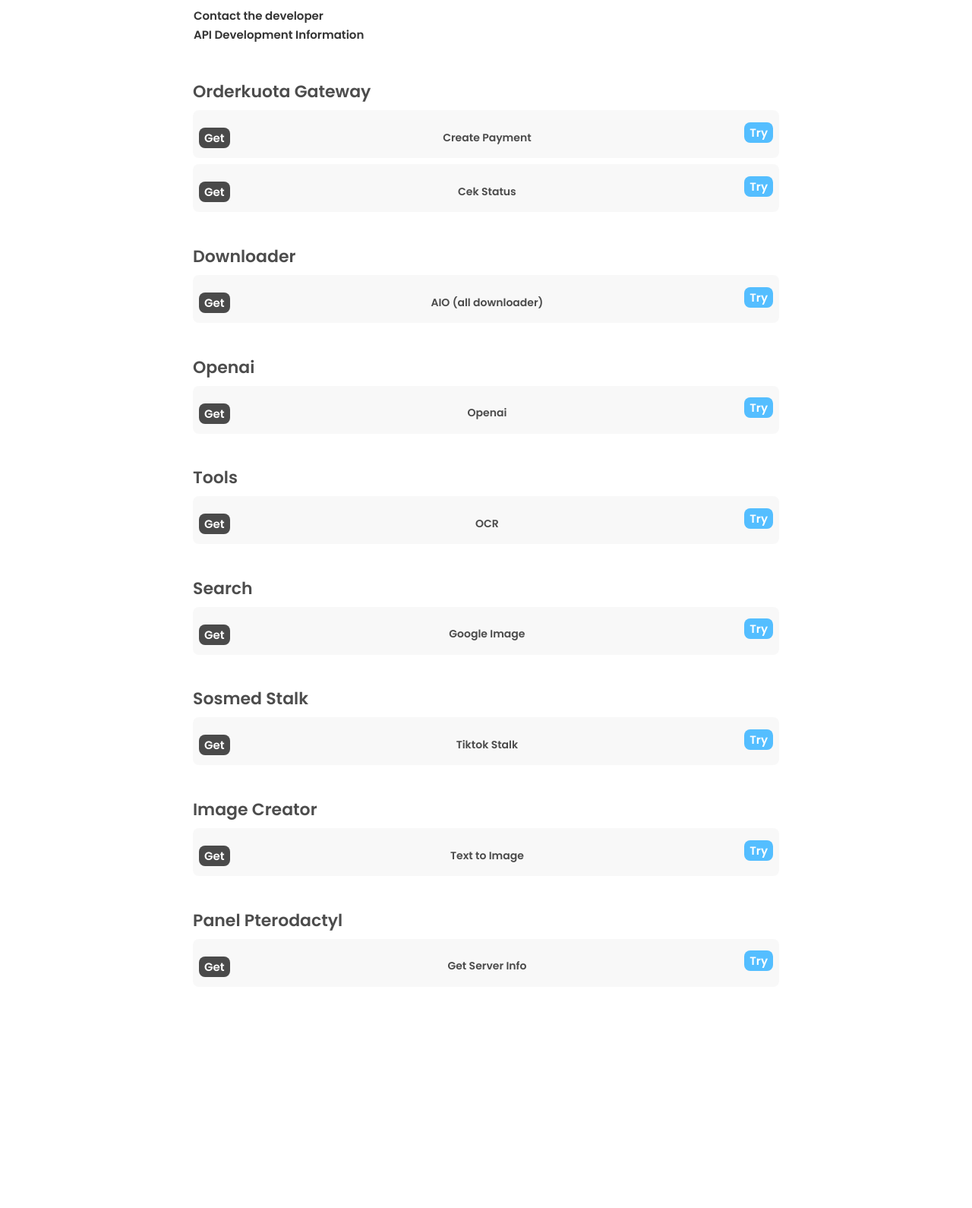
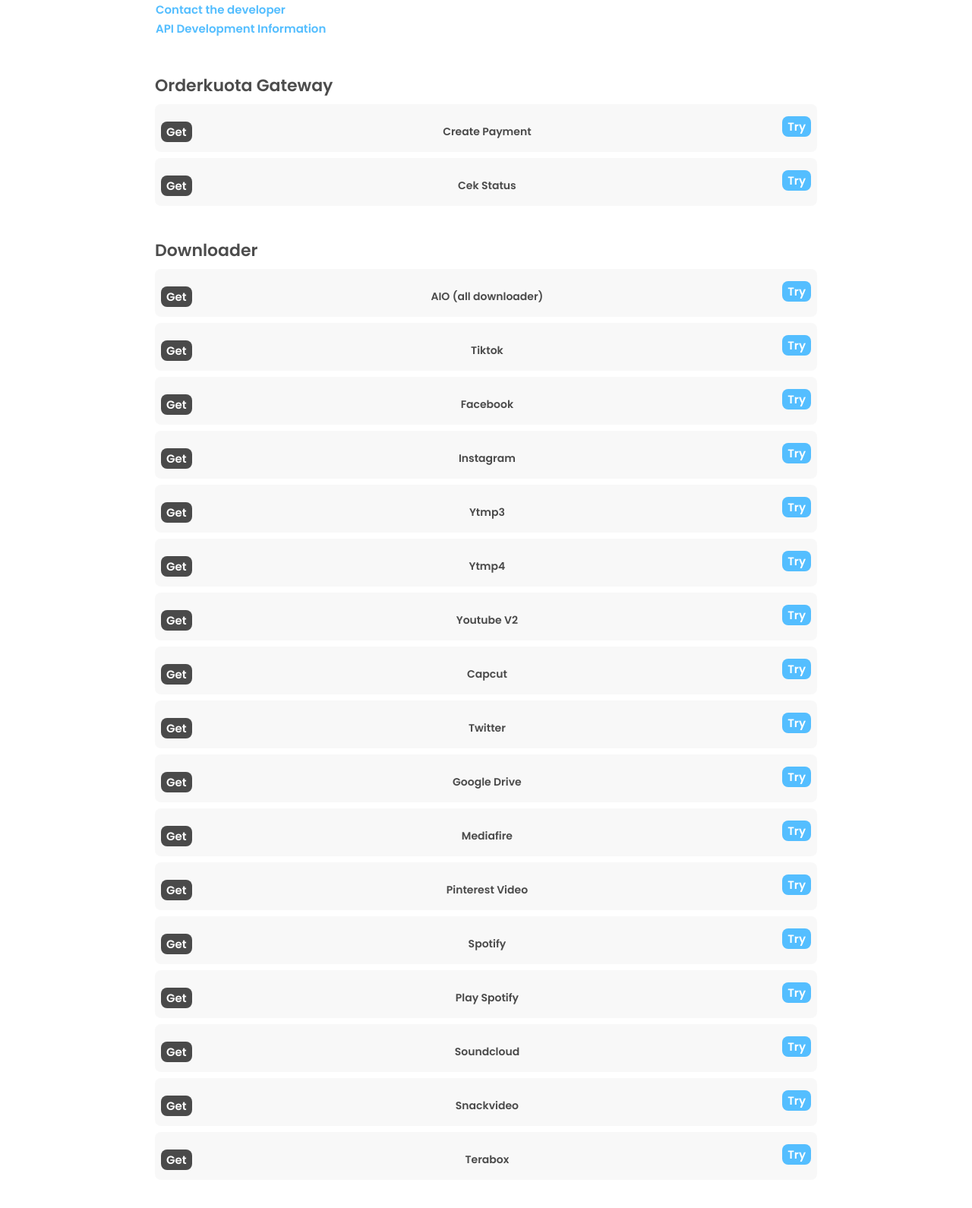
Before and after one commit to Zarukabot/zaruka-restapi, a website: page index.html in a window 1280 px wide. Shown: the part 107-1697 px from the top of the page at 76% size. Before the commit the page ends 1471 px from the top, so only its background shows below. Drawn offline with Linux system fonts and the light colour scheme.

Commit message:
Update index.html

```diff
--- a/index.html
+++ b/index.html
@@ -7,168 +7,210 @@
 <link rel="stylesheet" href="https://cdnjs.cloudflare.com/ajax/libs/font-awesome/5.15.3/css/all.min.css">
 <link rel="stylesheet" href="https://fonts.googleapis.com/css2?family=Poppins:wght@400;500;600&display=swap">
 <style>
-body { background-color:white; font-family:"Poppins",sans-serif; -webkit-tap-highlight-color:transparent; }
+body { background-color:white; font-family:"Poppins",sans-serif; -webkit-tap-highlight-color:transparent; margin:0; padding:0;}
 * { scroll-behavior: smooth; }
-@keyframes colorChange { 0% { color: rgba(0,0,0,0.7); } 50% { color: rgb(84,190,255); } 100% { color: rgba(0,0,0,0.7); } }
-.container { max-width: 800px; margin:0 auto; padding:16px; }
+:root {
+  --primary: #54BEFF;
+  --dark-bg: #111;
+  --light-bg: #fff;
+}
+@keyframes colorChange { 0% { color: rgba(0,0,0,0.7); } 50% { color: var(--primary); } 100% { color: rgba(0,0,0,0.7); } }
+
+body.dark { background-color: var(--dark-bg); color: #eee; }
+.container { max-width: 900px; margin:0 auto; padding:16px; }
 .text-center { text-align:left; padding-bottom:5px; margin:0 15px; }
 .text-center h1 span { font-size:10px; background-color: rgba(0,0,0,0.7); padding:2px 6px; border-radius:8px; color:#fff; }
-.text-purple-700 { color:#6B21A8; }
 .text-center h1 { animation: colorChange 15s infinite alternate; font-weight:550; }
-.link a { color: rgba(0,0,0,0.8); font-size:15px; font-weight:550; text-decoration:none; }
-.link a:hover { color: rgba(84,190,255,1); }
+.link a { color: var(--primary); font-size:15px; font-weight:550; text-decoration:none; }
+.link a:hover { color: #ff9800; }
 .card { margin:2.6rem 4px; }
 .card .title { font-size:22px; font-weight:505; margin:0 10px; color: rgba(0,0,0,0.7); }
 .card .endpoints { display:flex; justify-content:space-between; align-items:center; background-color: rgba(242,242,242,0.5); border-radius:8px; margin:8px 10px; flex-wrap:wrap; padding:8px; }
 .card .endpoints .method { background-color: rgba(0,0,0,0.7); border-radius:8px; padding:2px 7px; font-weight:600; color:white; font-size:15px; margin-bottom:5px; }
 .card .endpoints .name { font-size:14px; font-weight:580; color: rgba(0,0,0,0.7); margin-bottom:5px; }
-.card .endpoints a { background-color: rgba(84,190,255,1); border-radius:8px; padding:2px 7px; font-weight:600; color:white; font-size:15px; text-decoration:none; margin-bottom:5px; }
-.card .endpoints a:hover { background-color: rgba(0,0,0,0.7); }
+.card .endpoints a.try-btn { background-color: var(--primary); border-radius:8px; padding:2px 7px; font-weight:600; color:white; font-size:15px; text-decoration:none; margin-bottom:5px; cursor:pointer; }
+.card .endpoints a.try-btn:hover { background-color: rgba(0,0,0,0.7); }
 .tombol { opacity:0; position:fixed; z-index:99; bottom:25px; right:-50vh; transition:all 0.8s; }
 .tombol.show { right:25px; opacity:1; }
-.tombol button { border:none; padding:15px 15px; border-radius:50px; background-color: rgba(84,190,255,1); }
+.tombol button { border:none; padding:15px 15px; border-radius:50px; background-color: var(--primary); }
 .tombol button:active { background-color: rgba(0,0,0,0.7); }
 .tombol button a { color:white; text-decoration:none; font-size:20px; }
-.response-box { display:none; margin:8px 10px; padding:10px; background:rgba(255,255,255,0.95); backdrop-filter:blur(6px); border-radius:8px; font-size:14px; box-shadow:0 4px 12px rgba(0,0,0,0.15); overflow-x:auto; transform:translateY(-10px); opacity:0; transition: all 0.4s ease; }
+.response-box { display:none; margin:8px 10px; padding:10px; background:rgba(255,255,255,0.95); backdrop-filter:blur(6px); border-radius:8px; font-size:14px; box-shadow:0 4px 12px rgba(0,0,0,0.15); overflow-x:auto; transform:translateY(-10px); opacity:0; transition: all 0.4s ease; position: relative; }
 .response-box.show { display:block; transform:translateY(0); opacity:1; }
 .response-box pre { background: rgba(240,240,240,0.7); padding:6px; border-radius:6px; overflow-x:auto; }
-.try-btn { cursor:pointer; }
+.copy-btn { position:absolute; top:5px; right:5px; background:var(--primary); border:none; color:#fff; padding:4px 8px; font-size:12px; border-radius:6px; cursor:pointer; }
+.copy-btn:hover { background:#ff9800; }
+.dark-toggle { position:fixed; top:15px; right:15px; z-index:100; padding:6px 12px; background:var(--primary); color:#fff; border:none; border-radius:8px; cursor:pointer; }
+.dark-toggle:hover { background:#ff9800; }
 </style>
 </head>
 <body>
+
+<button class="dark-toggle">Toggle Dark</button>
 
 <div class="tombol"><button onclick="scrollToTop()"><i class="fa fa-arrow-up"></i></button></div>
 
 <div class="container">
   <div class="text-center">
     <h1 class="font-bold text-purple-700">Zaruka Api <span>v1.0.0</span></h1>
-    <div class="link"><a href="https://wa.me/6282249787434" class="text-blue-500">Contact the developer</a></div>
-    <div class="link"><a href="https://wa.me/6282249787434" class="text-blue-500">API Development Information</a></div>
+    <div class="link"><a href="https://wa.me/6282249787434">Contact the developer</a></div>
+    <div class="link"><a href="https://wa.me/6282249787434">API Development Information</a></div>
   </div>
 
-  <!-- =================== Orderkuota =================== -->
-  <div class="card">
-    <div class="title">Orderkuota Gateway</div>
-    <div class="endpoints">
-      <p class="method">Get</p><p class="name">Create Payment</p>
-      <a href="/api/orkut/createpayment?apikey=&amount=&codeqr=" class="try-btn">Try</a>
-      <div class="response-box"><strong>Endpoint:</strong> <span class="api-url"></span><br><strong>Response:</strong><pre class="api-response">Klik Try untuk melihat response</pre></div>
-    </div>
-    <div class="endpoints">
-      <p class="method">Get</p><p class="name">Cek Status</p>
-      <a href="/api/orkut/cekstatus?apikey=&merchant=&keyorkut=" class="try-btn">Try</a>
-      <div class="response-box"><strong>Endpoint:</strong> <span class="api-url"></span><br><strong>Response:</strong><pre class="api-response">Klik Try untuk melihat response</pre></div>
-    </div>
-  </div>
+  <!-- Function to generate endpoints -->
+  <script>
+  const endpoints = [
+    {category:"Orderkuota Gateway", list:[
+      {method:"Get", name:"Create Payment", url:"/api/orkut/createpayment?apikey=&amount=&codeqr="},
+      {method:"Get", name:"Cek Status", url:"/api/orkut/cekstatus?apikey=&merchant=&keyorkut="}
+    ]},
+    {category:"Downloader", list:[
+      {method:"Get", name:"AIO (all downloader)", url:"/api/download/aiodl?url="},
+      {method:"Get", name:"Tiktok", url:"/api/download/tiktokdl?url="},
+      {method:"Get", name:"Facebook", url:"/api/download/fbdl?url="},
+      {method:"Get", name:"Instagram", url:"/api/download/igdl?url="},
+      {method:"Get", name:"Ytmp3", url:"/api/download/ytmp3?url="},
+      {method:"Get", name:"Ytmp4", url:"/api/download/ytmp4?url="},
+      {method:"Get", name:"Youtube V2", url:"/api/download/ytdlv2?url="},
+      {method:"Get", name:"Capcut", url:"/api/download/capcut?url="},
+      {method:"Get", name:"Twitter", url:"/api/download/twitter?url="},
+      {method:"Get", name:"Google Drive", url:"/api/download/gdrive?url="},
+      {method:"Get", name:"Mediafire", url:"/api/download/mediafire?url="},
+      {method:"Get", name:"Pinterest Video", url:"/api/download/pindlvid?url="},
+      {method:"Get", name:"Spotify", url:"/api/download/spotify?url="},
+      {method:"Get", name:"Play Spotify", url:"/api/download/playspotify?q="},
+      {method:"Get", name:"Soundcloud", url:"/api/download/soundcloud?url="},
+      {method:"Get", name:"Snackvideo", url:"/api/download/snackvideo?url="},
+      {method:"Get", name:"Terabox", url:"/api/download/terabox?url="}
+    ]},
+    {category:"Openai", list:[
+      {method:"Get", name:"Openai", url:"/api/ai/openai?msg="},
+      {method:"Get", name:"Openai Prompt", url:"/api/ai/openai-prompt?prompt=&msg="},
+      {method:"Get", name:"Blackbox", url:"/api/ai/blackbox?msg="},
+      {method:"Get", name:"DeepSeek", url:"/api/ai/deepseek?msg="},
+      {method:"Get", name:"GPT 4", url:"/api/ai/gpt4?text="},
+      {method:"Get", name:"GPT 3.5 Turbo", url:"/api/ai/gpt-3-5-turbo?text="},
+      {method:"Get", name:"Gemini", url:"/api/ai/gemini?text="},
+      {method:"Get", name:"Sim Simi", url:"/api/ai/simsimi?msg="}
+    ]},
+    {category:"Tools", list:[
+      {method:"Get", name:"OCR", url:"/api/tools/ocr?url="},
+      {method:"Get", name:"Shortlink Tinyurl", url:"/api/tools/tinyurl?url="},
+      {method:"Get", name:"Shortlink Isgd", url:"/api/tools/isgd?url="},
+      {method:"Get", name:"Whois Domain", url:"/api/tools/whois?domain="}
+    ]},
+    {category:"Search", list:[
+      {method:"Get", name:"Google Image", url:"/api/search/gimage?q="},
+      {method:"Get", name:"Pinterest", url:"/api/search/pinterest?q="},
+      {method:"Get", name:"Playstore", url:"/api/search/playstore?q="},
+      {method:"Get", name:"Fdroid", url:"/api/search/fdroid?q="},
+      {method:"Get", name:"Youtube Search", url:"/api/search/ytsearch?q="},
+      {method:"Get", name:"Happymod", url:"/api/search/happymod?q="},
+      {method:"Get", name:"Sfilemobi", url:"/api/search/sfile?q="},
+      {method:"Get", name:"Tiktok Search", url:"/api/search/tiktoksearch?q="},
+      {method:"Get", name:"NPM Search", url:"/api/search/npm?q="},
+      {method:"Get", name:"Lyrics", url:"/api/search/lyrics?q="}
+    ]},
+    {category:"Sosmed Stalk", list:[
+      {method:"Get", name:"Tiktok Stalk", url:"/api/tools/tiktokstalk?user="},
+      {method:"Get", name:"Instagram Stalk", url:"/api/tools/igstalk?username="},
+      {method:"Get", name:"Github Stalk", url:"/api/tools/githubstalk?user="},
+      {method:"Get", name:"NPM Stalk", url:"/api/tools/npmstalk?pkgname="},
+      {method:"Get", name:"Youtube Stalk", url:"/api/tools/youtubestalk?user="}
+    ]},
+    {category:"Image Creator", list:[
+      {method:"Get", name:"Brat", url:"/api/imagecreator/bratgenerator?text="},
+      {method:"Get", name:"Emoji Mix", url:"/api/imagecreator/emojimix?emoji1=&emoji2="},
+      {method:"Get", name:"Emoji To Gif", url:"/api/imagecreator/emojitogif?emoji="},
+      {method:"Get", name:"Remini", url:"/api/imagecreator/remini?url="},
+      {method:"Get", name:"Removebg", url:"/api/imagecreator/removebg?url="},
+      {method:"Get", name:"Upscale", url:"/api/imagecreator/upscale?url="},
+      {method:"Get", name:"Quotely", url:"/api/imagecreator/qc?text=&fotoUrl=&nama="}
+    ]},
+    {category:"Panel Pterodactyl", list:[
+      {method:"Get", name:"Create Panel", url:"/api/pterodactyl/create?username=&ram=&disk=&cpu=&eggid=&nestid=&loc=&domain=&ptla=&ptlc="},
+      {method:"Get", name:"List Panel", url:"/api/pterodactyl/listpanel?eggid=&nestid=&loc=&domain=&ptla=&ptlc="},
+      {method:"Get", name:"Delete Panel", url:"/api/pterodactyl/delete?idserver=&domain=&ptla="}
+    ]}
+  ];
 
-  <!-- =================== Downloader =================== -->
-  <div class="card">
-    <div class="title">Downloader</div>
-    <div class="endpoints">
-      <p class="method">Get</p><p class="name">AIO (all downloader)</p>
-      <a href="/api/download/aiodl?url=" class="try-btn">Try</a>
-      <div class="response-box"><strong>Endpoint:</strong> <span class="api-url"></span><br><strong>Response:</strong><pre class="api-response">Klik Try untuk melihat response</pre></div>
-    </div>
-    <!-- Tambahkan semua endpoint downloader lain dengan pola yang sama -->
-  </div>
-
-  <!-- =================== OpenAI =================== -->
-  <div class="card">
-    <div class="title">Openai</div>
-    <div class="endpoints">
-      <p class="method">Get</p><p class="name">Openai</p>
-      <a href="/api/ai/openai?msg=" class="try-btn">Try</a>
-      <div class="response-box"><strong>Endpoint:</strong> <span class="api-url"></span><br><strong>Response:</strong><pre class="api-response">Klik Try untuk melihat response</pre></div>
-    </div>
-    <!-- Tambahkan semua endpoint OpenAI lain dengan pola yang sama -->
-  </div>
-
-  <!-- =================== Tools =================== -->
-  <div class="card">
-    <div class="title">Tools</div>
-    <div class="endpoints">
-      <p class="method">Get</p><p class="name">OCR</p>
-      <a href="/api/tools/ocr?url=" class="try-btn">Try</a>
-      <div class="response-box"><strong>Endpoint:</strong> <span class="api-url"></span><br><strong>Response:</strong><pre class="api-response">Klik Try untuk melihat response</pre></div>
-    </div>
-    <!-- Tambahkan semua endpoint Tools lain -->
-  </div>
-
-  <!-- =================== Search =================== -->
-  <div class="card">
-    <div class="title">Search</div>
-    <div class="endpoints">
-      <p class="method">Get</p><p class="name">Google Image</p>
-      <a href="/api/search/gimage?q=" class="try-btn">Try</a>
-      <div class="response-box"><strong>Endpoint:</strong> <span class="api-url"></span><br><strong>Response:</strong><pre class="api-response">Klik Try untuk melihat response</pre></div>
-    </div>
-    <!-- Tambahkan semua endpoint Search lain -->
-  </div>
-
-  <!-- =================== Sosmed Stalk =================== -->
-  <div class="card">
-    <div class="title">Sosmed Stalk</div>
-    <div class="endpoints">
-      <p class="method">Get</p><p class="name">Tiktok Stalk</p>
-      <a href="/api/tools/tiktokstalk?user=" class="try-btn">Try</a>
-      <div class="response-box"><strong>Endpoint:</strong> <span class="api-url"></span><br><strong>Response:</strong><pre class="api-response">Klik Try untuk melihat response</pre></div>
-    </div>
-    <!-- Tambahkan endpoint Sosmed Stalk lain -->
-  </div>
-
-  <!-- =================== Image Creator =================== -->
-  <div class="card">
-    <div class="title">Image Creator</div>
-    <div class="endpoints">
-      <p class="method">Get</p><p class="name">Text to Image</p>
-      <a href="/api/image/text2img?text=" class="try-btn">Try</a>
-      <div class="response-box"><strong>Endpoint:</strong> <span class="api-url"></span><br><strong>Response:</strong><pre class="api-response">Klik Try untuk melihat response</pre></div>
-    </div>
-  </div>
-
-  <!-- =================== Panel Pterodactyl =================== -->
-  <div class="card">
-    <div class="title">Panel Pterodactyl</div>
-    <div class="endpoints">
-      <p class="method">Get</p><p class="name">Get Server Info</p>
-      <a href="/api/ptero/getserver?apikey=&serverid=" class="try-btn">Try</a>
-      <div class="response-box"><strong>Endpoint:</strong> <span class="api-url"></span><br><strong>Response:</strong><pre class="api-response">Klik Try untuk melihat response</pre></div>
-    </div>
-  </div>
-
-</div>
+  const container = document.querySelector('.container');
+  endpoints.forEach(cat => {
+    const card = document.createElement('div');
+    card.classList.add('card');
+    const title = document.createElement('div');
+    title.classList.add('title');
+    title.textContent = cat.category;
+    card.appendChild(title);
+    cat.list.forEach(ep => {
+      const epDiv = document.createElement('div');
+      epDiv.classList.add('endpoints');
+      epDiv.innerHTML = `
+        <p class="method">${ep.method}</p>
+        <p class="name">${ep.name}</p>
+        <a href="${ep.url}" class="try-btn">Try</a>
+        <div class="response-box">
+          <button class="copy-btn">Copy</button>
+          <strong>Endpoint:</strong> <span class="api-url"></span><br>
+          <strong>Response:</strong> <pre class="api-response">Klik Try untuk melihat response</pre>
+        </div>
+      `;
+      card.appendChild(epDiv);
+    });
+    container.appendChild(card);
+  });
+  </script>
 
 <script>
-document.addEventListener("DOMContentLoaded", function() {
+document.addEventListener("DOMContentLoaded", function(){
   const backToTopButton = document.querySelector(".tombol");
   window.addEventListener("scroll", function() {
     const scrollHeight = document.documentElement.scrollHeight - window.innerHeight;
     const scrollPosition = window.scrollY;
-    if (scrollPosition > scrollHeight * 0.10) backToTopButton.classList.add("show");
+    if(scrollPosition > scrollHeight*0.10) backToTopButton.classList.add("show");
     else backToTopButton.classList.remove("show");
   });
 });
-function scrollToTop() { window.scrollTo({ top:0, behavior:"smooth" }); }
 
-document.querySelectorAll(".try-btn").forEach(btn => {
-  btn.addEventListener("click", async (e) => {
+// Scroll to top
+function scrollToTop() { window.scrollTo({top:0,behavior:"smooth"}); }
+
+// Dark mode toggle
+document.querySelector(".dark-toggle").addEventListener("click", ()=>{
+  document.body.classList.toggle("dark");
+});
+
+// Try button fetch
+document.addEventListener("click", async e=>{
+  if(e.target.matches(".try-btn")){
     e.preventDefault();
-    const endpointsDiv = btn.closest(".endpoints");
-    const responseBox = endpointsDiv.querySelector(".response-box");
-    const apiUrlSpan = responseBox.querySelector(".api-url");
-    const apiResponsePre = responseBox.querySelector(".api-response");
-    apiUrlSpan.textContent = btn.href;
-    apiResponsePre.textContent = "Loading...";
-    if (!responseBox.classList.contains("show")) responseBox.classList.add("show");
-    try {
+    const btn = e.target;
+    const epDiv = btn.closest(".endpoints");
+    const respBox = epDiv.querySelector(".response-box");
+    const apiUrl = respBox.querySelector(".api-url");
+    const apiResp = respBox.querySelector(".api-response");
+    apiUrl.textContent = btn.href;
+    apiResp.textContent = "Loading...";
+    respBox.classList.add("show");
+    try{
       const res = await fetch(btn.href);
       const data = await res.json();
-      apiResponsePre.textContent = JSON.stringify(data,null,2);
-    } catch(err) {
-      apiResponsePre.textContent = "Error: " + err.message;
+      apiResp.textContent = JSON.stringify(data,null,2);
+    } catch(err){
+      apiResp.textContent = "Error: "+err.message;
     }
-  });
+  }
+
+  // Copy button
+  if(e.target.matches(".copy-btn")){
+    const box = e.target.closest(".response-box");
+    const apiUrl = box.querySelector(".api-url").textContent;
+    const apiResp = box.querySelector(".api-response").textContent;
+    navigator.clipboard.writeText("Endpoint: "+apiUrl+"\nResponse:\n"+apiResp);
+    alert("Copied to clipboard!");
+  }
 });
 </script>
+
 </body>
 </html>
```
